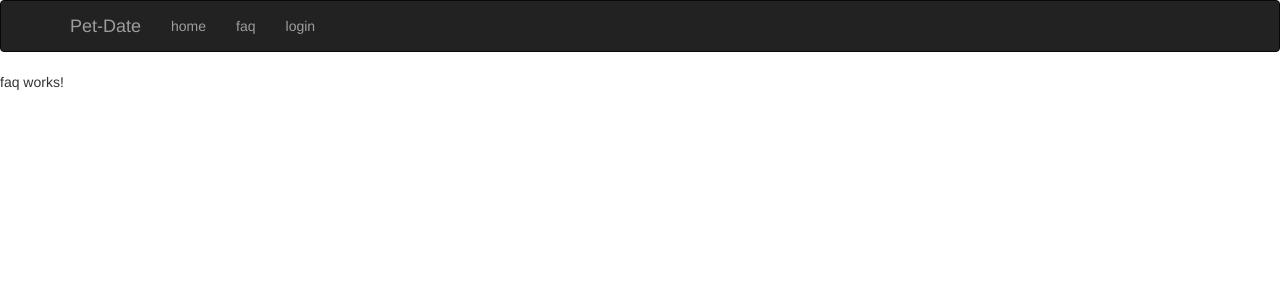
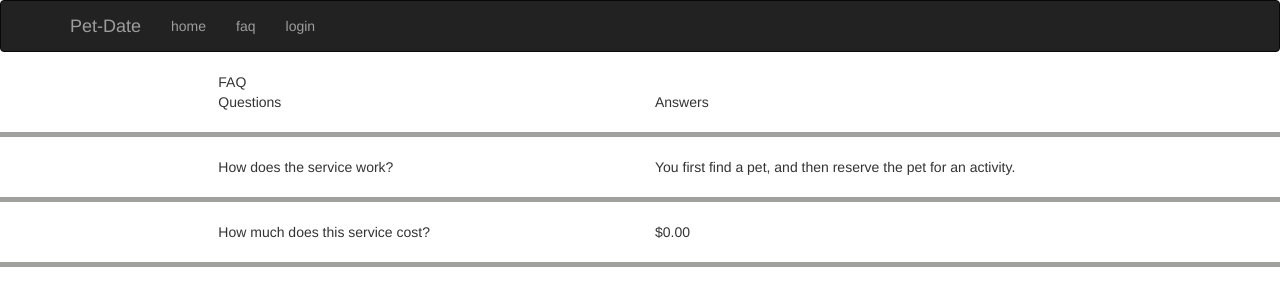
Before and after one commit to pakawaka1/pet-date, an Angular app: page /faq in a window 1280 px wide. Shown: the top 306 px of the page. Built offline with nearby package versions, Linux system fonts and the light colour scheme.

Commit message:
initial faq implementation.

```diff
--- a/src/app/faq/faq.component.css
+++ b/src/app/faq/faq.component.css
@@ -0,0 +1,4 @@
+
+hr {
+  border-top: 5px solid #a0a09d;
+}
--- a/src/app/faq/faq.component.html
+++ b/src/app/faq/faq.component.html
@@ -1,3 +1,21 @@
-<p>
-  faq works!
-</p>
+<div class="row placeholders">
+  <div class="col-xs-2">&nbsp;</div>
+  <div class="col-xs-4">{{title}}</div>
+  <div class="col-xs-4">&nbsp;</div>
+  <div class="col-xs-2">&nbsp;</div>
+</div>
+<div class="row placeholders">
+  <div class="col-xs-2">&nbsp;</div>
+  <div class="col-xs-4">Questions</div>
+  <div class="col-xs-4">Answers</div>
+  <div class="col-xs-2">&nbsp;</div>
+</div>
+<hr>
+<div class="row placeholders" *ngFor="let f of faqItems">
+  <div class="col-xs-2">&nbsp;</div>
+  <div class="col-xs-4">{{f.question}}</div>
+  <div class="col-xs-4">{{f.answer}}</div>
+  <div class="col-xs-2">&nbsp;</div>
+  <br>
+  <hr>
+</div>
--- a/src/app/faq/faq.component.ts
+++ b/src/app/faq/faq.component.ts
@@ -1,4 +1,5 @@
 import { Component, OnInit } from '@angular/core';
+import { faqRecord } from './faqRecord.model';
 
 @Component({
   selector: 'app-faq',
@@ -6,10 +7,28 @@ import { Component, OnInit } from '@angular/core';
   styleUrls: ['./faq.component.css']
 })
 export class FaqComponent implements OnInit {
+  title = 'FAQ';
+  faqItems = Array();
 
   constructor() { }
 
   ngOnInit() {
+    this.initQA();
+  }
+
+  private initQA() {
+    this.faqItems.push( new
+      faqRecord(1,
+      'How does the service work?',
+      'You first find a pet, and then reserve the pet for an activity.'));
+
+    this.faqItems.push( new
+      faqRecord(2,
+      'How much does this service cost?',
+      '$0.00'));
+
+
+
   }
 
 }
--- /dev/null
+++ b/src/app/faq/faqRecord.model.ts
@@ -0,0 +1,15 @@
+/**
+ * Created by jim on 10/3/17.
+ */
+
+export class faqRecord {
+  public num: number;
+  public question: string;
+  public answer: string;
+
+  constructor ( num, q, a ) {
+    this.num = num;
+    this.question = q;
+    this.answer = a;
+  }
+}
```
